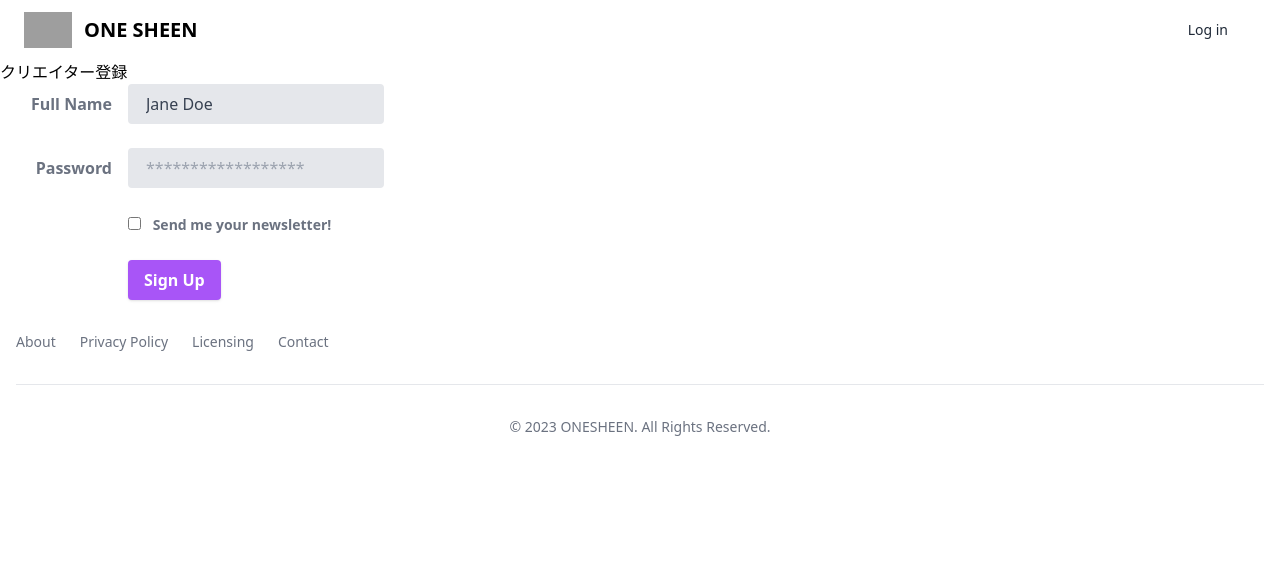
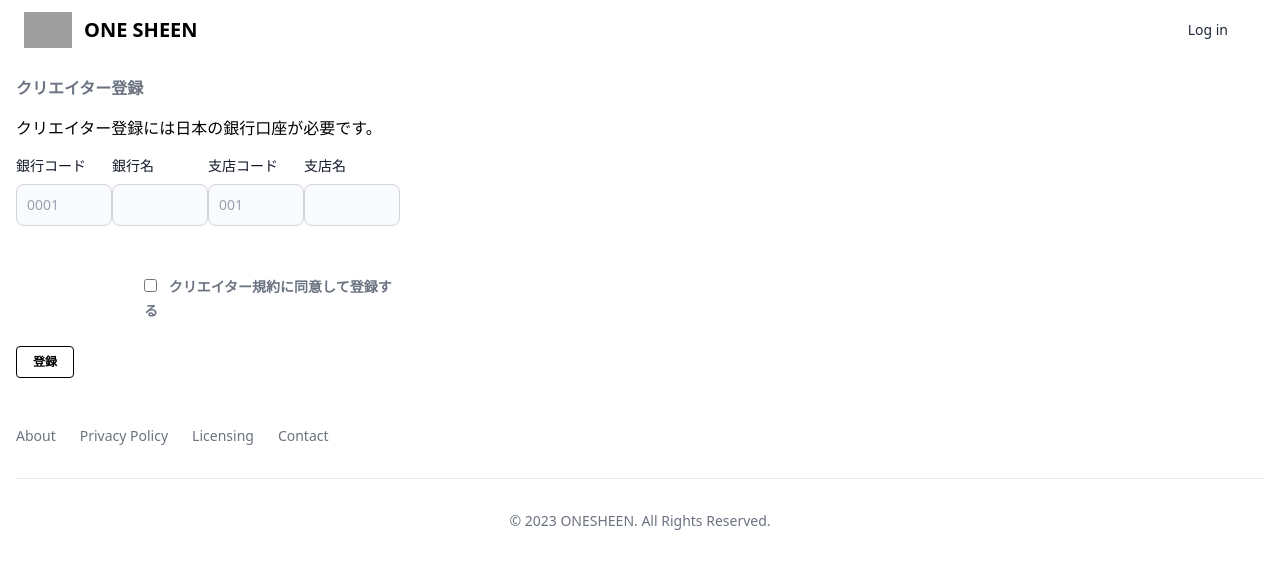
Before and after one commit to mimori-one/osd, a Nuxt app: page /creator/registration in a window 1280 px wide. Shown: the top 568 px of the page. Built offline with nearby package versions, Linux system fonts and the light colour scheme; grey boxes are pictures that could not be loaded.

Commit message:
商品登録フローテスト

```diff
--- a/components/domains/size_select_modal.vue
+++ b/components/domains/size_select_modal.vue
@@ -3,7 +3,7 @@
     <template v-if='step1'>
       <!-- 印刷領域 -->
       <div class='whitespace-pre-wrap'>
-        追加するサイズを選択してください。
+        販売するサイズを選択してください。
       </div>
 
       <!-- セレクタ -->
--- a/pages/creator/items/[id]/edit.vue
+++ b/pages/creator/items/[id]/edit.vue
@@ -1,41 +1,19 @@
 <template>
   <div class='bg-gray-500 p-4'>
+    <div class='m-3 text-xl text-white'>
+      新規商品登録
+    </div>
     <form>
       <div class='mb-6 grid gap-6 md:grid-cols-2'>
         <div>
           <div>
-            <!-- タイトル系 -->
-            <div>
-              <div class='mb-2'>
-                <label class='mb-2 block text-sm font-medium text-gray-900 dark:text-white' for='first_name'>タイトル</label>
-                <Input
-                  id='first_name'
-                  class='w-full'
-                  placeholder='作品名'
-                  required
-                  type='text'
-                />
-              </div>
-              <div class='mb-2'>
-                <label class='mb-2 block text-sm font-medium text-gray-900 dark:text-white' for='large-input'>
-                  詳細
-                </label>
-                <Input
-                  id='large-input'
-                  class='w-full border-gray-300 bg-gray-50 p-4 text-gray-900 dark:border-gray-600 dark:bg-gray-700 dark:text-white'
-                  placeholder='作品詳細'
-                  type='text'
-                />
-              </div>
-            </div>
-
-            <label class='mb-2 block text-sm font-medium text-gray-900 dark:text-white' for='large-input'>
-              オリジナル画像
+            <label class='text-xm mb-2 block font-medium text-gray-900 dark:text-white' for='large-input'>
+              印刷用画像をアップロード
             </label>
             <!-- 画像をアップロード -->
-            <div v-if='sizeParams === 0' class='flex w-full items-center justify-center'>
+            <div v-if='sizeParams === 0 && !uploadImage' class='flex w-full items-center justify-center'>
               <label
-                class='dark:hover:bg-bray-800 flex h-48 w-full cursor-pointer flex-col items-center justify-center rounded-lg border-2 border-dashed border-gray-300 bg-gray-50 hover:bg-gray-100 dark:border-gray-600 dark:bg-gray-700 dark:hover:border-gray-500 dark:hover:bg-gray-600'
+                class='dark:hover:bg-bray-800 mb-4 flex h-48 w-full cursor-pointer flex-col items-center justify-center rounded-lg border-2 border-dashed border-gray-300 bg-gray-50 hover:bg-gray-100 dark:border-gray-600 dark:bg-gray-700 dark:hover:border-gray-500 dark:hover:bg-gray-600'
                 for='dropzone-file'
               >
                 <div class='flex flex-col items-center justify-center pb-6 pt-5'>
@@ -66,8 +44,11 @@
               </label>
             </div>
 
+            <img src='https://mimori-one.github.io/printdoc/assets/preview.png'>
+
             <!-- 商品追加 -->
             <Btn
+              v-if='uploadImage'
               class='my-4'
               type='button'
             >
@@ -80,96 +61,41 @@
               >
                 <path d='M27.2,8.22H23.78V5.42A3.42,3.42,0,0,0,20.36,2H5.42A3.42,3.42,0,0,0,2,5.42V20.36a3.42,3.42,0,0,0,3.42,3.42h2.8V27.2A2.81,2.81,0,0,0,11,30H27.2A2.81,2.81,0,0,0,30,27.2V11A2.81,2.81,0,0,0,27.2,8.22ZM5.42,21.91a1.55,1.55,0,0,1-1.55-1.55V5.42A1.54,1.54,0,0,1,5.42,3.87H20.36a1.55,1.55,0,0,1,1.55,1.55v2.8H11A2.81,2.81,0,0,0,8.22,11V21.91ZM28.13,27.2a.93.93,0,0,1-.93.93H11a.93.93,0,0,1-.93-.93V11a.93.93,0,0,1,.93-.93H27.2a.93.93,0,0,1,.93.93Z' /><path d='M24.09,18.18H20v-4a.93.93,0,1,0-1.86,0v4h-4a.93.93,0,0,0,0,1.86h4v4.05a.93.93,0,1,0,1.86,0V20h4.05a.93.93,0,1,0,0-1.86Z' />
               </svg>
-              <span class='ml-2 text-center text-sm font-medium' @click='openSizeModal'>販売するサイズの追加</span>
+              <span class='ml-2 text-center text-sm font-medium' @click='openSizeModal'>販売するサイズを選択・印刷領域を設定</span>
             </Btn>
 
-
-            <!-- 販売サイズ選択 -->
-            <!-- <div v-if='sizeParams !== 0'>
-              <div class='mb-2 block text-sm font-medium text-gray-900 dark:text-white'>
-                <Btn @click='scanFile'>
-                  SCAN
-                </Btn>
-                <div v-for='size in scanResult.available_size' class='mb-2 flex items-start'>
-                  <div class='flex h-5 items-center'>
-                    <Input
-                      id='remember'
-                      class='h-4 w-4 rounded border border-gray-300 bg-gray-50 focus:ring-blue-300'
-                      required
-                      type='checkbox'
-                      value=''
-                    />
-                  </div>
-                  <label class='ml-2 text-sm font-medium text-gray-900 dark:text-gray-300' for='remember'>
-                    {{ size.name }} ( {{ size.long_side }} mm x {{ size.short_side }} mm )
-                  </label>
-                </div>
+            <!-- 印刷領域設定後 -->
+            <div v-if='printParams.length' class='mb-4 text-white'>
+              販売するサイズ
+              <div v-for='size in printParams'>
+                ・{{ size }}
               </div>
             </div>
 
-            <Btn @click='scanFile'>
-              SET
-            </Btn>
-
+            <!-- タイトル系 -->
             <div>
-              <p>縦横</p>
-              <div class='mb-4 flex items-center'>
-                <input
-                  id='default-radio-1'
-                  class='h-4 w-4'
-                  name='default-radio'
-                  type='radio'
-                  value=''
-                >
-                <label class='ml-2 text-sm font-medium text-gray-900 dark:text-gray-300' for='default-radio-1'>縦</label>
+              <div class='mb-2'>
+                <label class='text-xm mb-2 block font-medium text-gray-900 dark:text-white' for='first_name'>タイトル</label>
+                <Input
+                  id='first_name'
+                  class='w-full'
+                  placeholder='作品名'
+                  required
+                  type='text'
+                />
               </div>
-              <div class='mb-4 flex items-center'>
-                <input
-                  id='default-radio-1'
-                  class='h-4 w-4'
-                  name='default-radio'
-                  type='radio'
-                  value=''
-                >
-                <label class='ml-2 text-sm font-medium text-gray-900 dark:text-gray-300' for='default-radio-1'>横</label>
+              <div class='mb-2'>
+                <label class='text-xm mb-2 block font-medium text-gray-900 dark:text-white' for='large-input'>
+                  説明
+                </label>
+                <Input
+                  id='large-input'
+                  class='w-full border-gray-300 bg-gray-50 p-4 text-gray-900 dark:border-gray-600 dark:bg-gray-700 dark:text-white'
+                  placeholder='作品詳細'
+                  type='text'
+                />
               </div>
-            </div> -->
-
-
-            <!-- <div>
-              <p>印刷領域を設定</p>
-              <div class='mb-4 flex items-center'>
-                <input
-                  id='default-radio-1'
-                  class='h-4 w-4'
-                  name='default-radio'
-                  type='radio'
-                  value=''
-                >
-                <label class='ml-2 text-sm font-medium text-gray-900 dark:text-gray-300' for='default-radio-1'>クロップ(自動)</label>
-              </div>
-              <div class='mb-4 flex items-center'>
-                <input
-                  id='default-radio-1'
-                  class='h-4 w-4'
-                  name='default-radio'
-                  type='radio'
-                  value=''
-                >
-                <label class='ml-2 text-sm font-medium text-gray-900 dark:text-gray-300' for='default-radio-1'>フィット(自動)</label>
-              </div>
-              <div class='flex items-center'>
-                <input
-                  id='default-radio-2'
-                  checked
-                  class='h-4 w-4 '
-                  name='default-radio'
-                  type='radio'
-                  value=''
-                >
-                <label class='ml-2 text-sm font-medium text-gray-900 dark:text-gray-300' for='default-radio-2'>手動で設定</label>
-              </div>
-            </div> -->
+            </div>
           </div>
         </div>
 
@@ -225,35 +151,10 @@
       </div>
 
       <!-- 販売数量設定 -->
-      <template v-if='productData.activated_sizes'>
+      <template v-if='productData.activated_sizes && false'>
         <div class='text-xm mb-2 block font-medium text-gray-900 dark:text-white'>
           販売数量の管理
         </div>
-        <!-- <Btn
-          class='
-          dark:border-gray-700 dark:bg-gray-800 dark:text-white dark:hover:bg-gray-700 dark:focus:ring-gray-600
-        '
-          data-modal-target='crypto-modal'
-          data-modal-toggle='crypto-modal'
-          type='button'
-        >
-          <svg
-            aria-hidden='true'
-            class='mr-2 h-4 w-4'
-            fill='none'
-            stroke='currentColor'
-            viewBox='0 0 24 24'
-            xmlns='http://www.w3.org/2000/svg'
-          >
-            <path
-              d='M13.828 10.172a4 4 0 00-5.656 0l-4 4a4 4 0 105.656 5.656l1.102-1.101m-.758-4.899a4 4 0 005.656 0l4-4a4 4 0 00-5.656-5.656l-1.1 1.1'
-              stroke-linecap='round'
-              stroke-linejoin='round'
-              stroke-width='2'
-            />
-          </svg>
-          追加
-        </Btn> -->
 
         <ul class='mt-4 max-w-md divide-y divide-gray-200'>
           <div v-for='stock in productData.stocks'>
@@ -263,18 +164,18 @@
       </template>
 
       <Btn
-        class='w-full'
-        disabled='true'
+        class='mb-4 w-full'
+        :disabled='false'
         role='default'
         type='button'
         @click='saveItem'
       >
-        この内容で保存
+        この内容で商品を登録
       </Btn>
     </form>
 
     <Link class='text-white hover:underline' href='/creator'>
-      管理ページに戻る
+      商品管理ページに戻る
     </Link>
 
     <!-- Main modal -->
@@ -327,7 +228,7 @@
                   id='password'
                   class='block w-full rounded-lg border border-gray-300 bg-gray-50 p-2.5 text-sm text-gray-900 focus:border-blue-500 focus:ring-blue-500 dark:border-gray-500 dark:bg-gray-600 dark:text-white dark:placeholder:text-gray-400'
                   name='password'
-                  placeholder='１０，０００'
+                  placeholder='10,000'
                   required
                   type='password'
                 >
@@ -354,7 +255,11 @@ import ConfirmModal, { IProps, TResult } from '@/components/domains/size_select_
 import Input from '@/components/forms/input'
 // import ConfirmModal, { IProps, TResult } from '@/components/systems/confirm_modal.vue'
 
+const uploadImage = ref(1)
+
 const sizeParams = ref(0)
+
+const printParams = ref(Array<string>)
 
 const openConfirmModal = useOpenComponentModal<IProps, TResult>(ConfirmModal)
 
@@ -364,9 +269,16 @@ const {
 
 const openSizeModal = async (): Promise<void> => {
   console.log('clicked')
-  const result = await openConfirmModal.run({ subject: '販売するサイズの追加', message: 'サイズを追加します。' })
+  const result = await openConfirmModal.run({ subject: '販売するサイズの選択', message: 'サイズを追加します。' })
   if (result === 'ok') {
     console.log('サイズを追加')
+    // 本来はmodalの結果から
+    printParams.value = [
+      'A3縦(297mm x 420mm)',
+      'A4縦(210mm x 297mm)',
+      'A5縦(148mm x 210mm)',
+      'A6縦(105mm x 148mm)',
+    ]
   }
 }
 
--- a/pages/creator/registration.vue
+++ b/pages/creator/registration.vue
@@ -1,33 +1,51 @@
 <template>
-  <div>クリエイター登録</div>
+  <div class='m-4'>
+    <div class='mb-4 font-bold text-gray-500'>
+      クリエイター登録
+    </div>
+
+    <div class='mb-4'>
+      クリエイター登録には日本の銀行口座が必要です。
+    </div>
+
     <form class='w-full max-w-sm'>
       <div class='mb-6 md:flex md:items-center'>
-      <div class='md:w-1/3'>
-        <label class='mb-1 block pr-4 font-bold text-gray-500 md:mb-0 md:text-right' for='inline-full-name'>
-          Full Name
-        </label>
-      </div>
-      <div class='md:w-2/3'>
+        <div class='mb-6'>
+          <label class='mb-2 block text-sm font-medium text-gray-900' for='email'>銀行コード</label>
           <input
-          id='inline-full-name'
-          class='w-full appearance-none rounded border-2 border-gray-200 bg-gray-200 px-4 py-2 leading-tight text-gray-700 focus:border-purple-500 focus:bg-white focus:outline-none'
-          type='text'
-          value='Jane Doe'
+            id='bank_code'
+            class='block w-full rounded-lg border border-gray-300 bg-gray-50 p-2.5 text-sm text-gray-900 focus:border-blue-500 focus:ring-blue-500'
+            placeholder='0001'
+            required
+            type='number'
           >
         </div>
+        <div class='mb-6'>
+          <label class='mb-2 block text-sm font-medium text-gray-900' for='password'>銀行名</label>
+          <input
+            id='bank_name'
+            class='block w-full rounded-lg border border-gray-300 bg-gray-50 p-2.5 text-sm text-gray-900 focus:border-blue-500 focus:ring-blue-500'
+            required
+            type='text'
+          >
         </div>
-    <div class='mb-6 md:flex md:items-center'>
-      <div class='md:w-1/3'>
-        <label class='mb-1 block pr-4 font-bold text-gray-500 md:mb-0 md:text-right' for='inline-password'>
-          Password
-        </label>
+        <div class='mb-6'>
+          <label class='mb-2 block text-sm font-medium text-gray-900' for='password'>支店コード</label>
+          <input
+            id='store_code'
+            class='block w-full rounded-lg border border-gray-300 bg-gray-50 p-2.5 text-sm text-gray-900 focus:border-blue-500 focus:ring-blue-500'
+            placeholder='001'
+            required
+            type='number'
+          >
         </div>
-      <div class='md:w-2/3'>
+        <div class='mb-6'>
+          <label class='mb-2 block text-sm font-medium text-gray-900' for='password'>支店名</label>
           <input
-          id='inline-password'
-          class='w-full appearance-none rounded border-2 border-gray-200 bg-gray-200 px-4 py-2 leading-tight text-gray-700 focus:border-purple-500 focus:bg-white focus:outline-none'
-          placeholder='******************'
-          type='password'
+            id='store_name'
+            class='block w-full rounded-lg border border-gray-300 bg-gray-50 p-2.5 text-sm text-gray-900 focus:border-blue-500 focus:ring-blue-500'
+            required
+            type='text'
           >
         </div>
       </div>
@@ -36,17 +54,30 @@
         <label class='block font-bold text-gray-500 md:w-2/3'>
           <input class='mr-2 leading-tight' type='checkbox'>
           <span class='text-sm'>
-          Send me your newsletter!
+            クリエイター規約に同意して登録する
           </span>
         </label>
       </div>
       <div class='md:flex md:items-center'>
-      <div class='md:w-1/3' />
-      <div class='md:w-2/3'>
-        <button class='focus:shadow-outline rounded bg-purple-500 px-4 py-2 font-bold text-white shadow hover:bg-purple-400 focus:outline-none' type='button'>
-          Sign Up
-        </button>
-      </div>
+        <Btn
+          class='w-full md:w-auto'
+          role='secondary'
+          @click='signup'
+        >
+          登録
+        </Btn>
       </div>
     </form>
+  </div>
 </template>
+
+<script setup lang="ts">
+import { useRouter } from 'vue-router'
+import Btn from '@/components/commons/btn.vue'
+
+const router = useRouter()
+
+const signup = async (): Promise<void> => {
+  router.push({ path: '/' })
+}
+</script>
```
Lines whose indentation alone changed are shown as unchanged.
